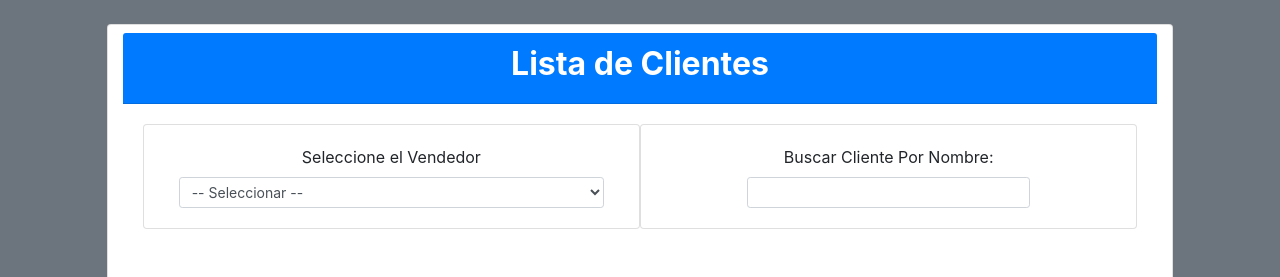
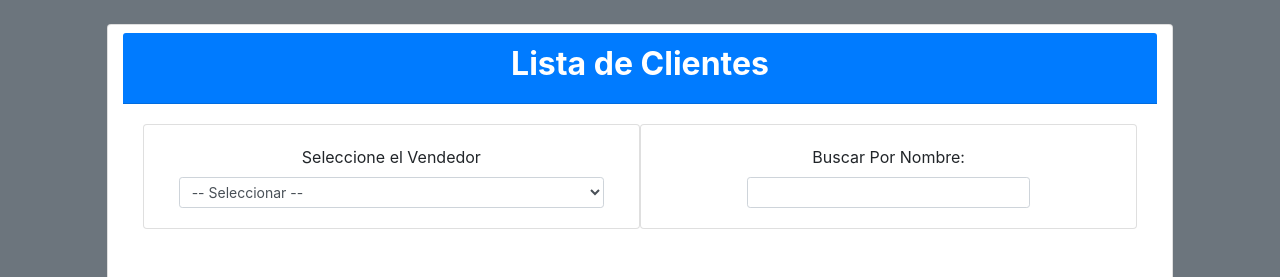
Before and after one commit to jaev1996/mapa, a PHP site: page /mapa/consulta/verClientes in a window 1280 px wide. Shown: the part 56-333 px from the top of the page. Run offline with PHP 8.4, Linux system fonts and the light colour scheme; data comes from the database, SQL or seed files in the repository; some libraries are stand-ins or nearby versions.

Commit message:
New Version

```diff
--- a/Views/consulta/clientes.php
+++ b/Views/consulta/clientes.php
@@ -86,7 +86,7 @@
                     <div class="card col-6 float-right">
                         <div class="card-body">
                             <form class="" method="post">
-                                <label for="">Buscar Cliente Por Nombre:</label>
+                                <label for="">Buscar Por Nombre:</label>
                                 <input class="form-control form-control-sm col-8" type="text" name="codigoRep" id="searchTxtCli" value="">
 
                             </form>
```
